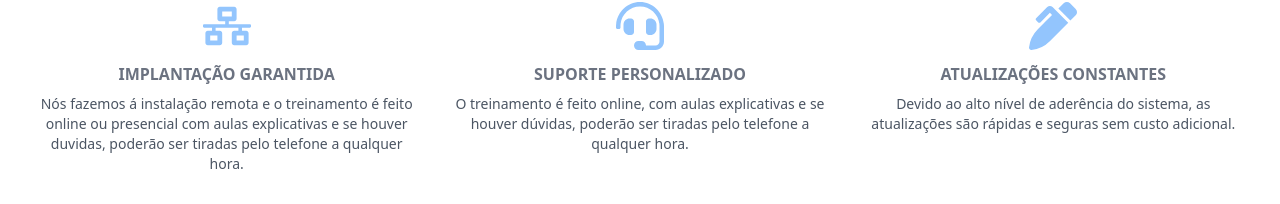
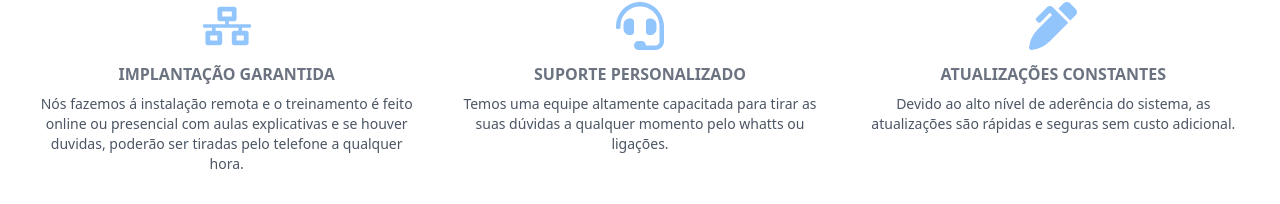
Before and after one commit to Lucasalmeida-ux/datacyber, a Next.js app: page / in a window 1280 px wide. Shown: the part 486-690 px from the top of the page. Built offline with nearby package versions, Linux system fonts and the light colour scheme.

Commit message:
alterando texto da index

```diff
--- a/src/components/Fetures.js
+++ b/src/components/Fetures.js
@@ -16,7 +16,7 @@ export default function Fetures() {
                     <h2 className="font-semibold text-gray-500 uppercase">
                         Suporte Personalizado
                 </h2>
-                <p className="md:px-4 text-sm text-gray-600 mt-2">O treinamento é feito online, com aulas explicativas e se houver dúvidas, poderão ser tiradas pelo telefone a qualquer hora.</p>
+                <p className="md:px-4 text-sm text-gray-600 mt-2">Temos uma equipe altamente capacitada para tirar as suas dúvidas a qualquer momento pelo whatts ou ligações.</p>
 
                 </div>
                 <div className="">
```
